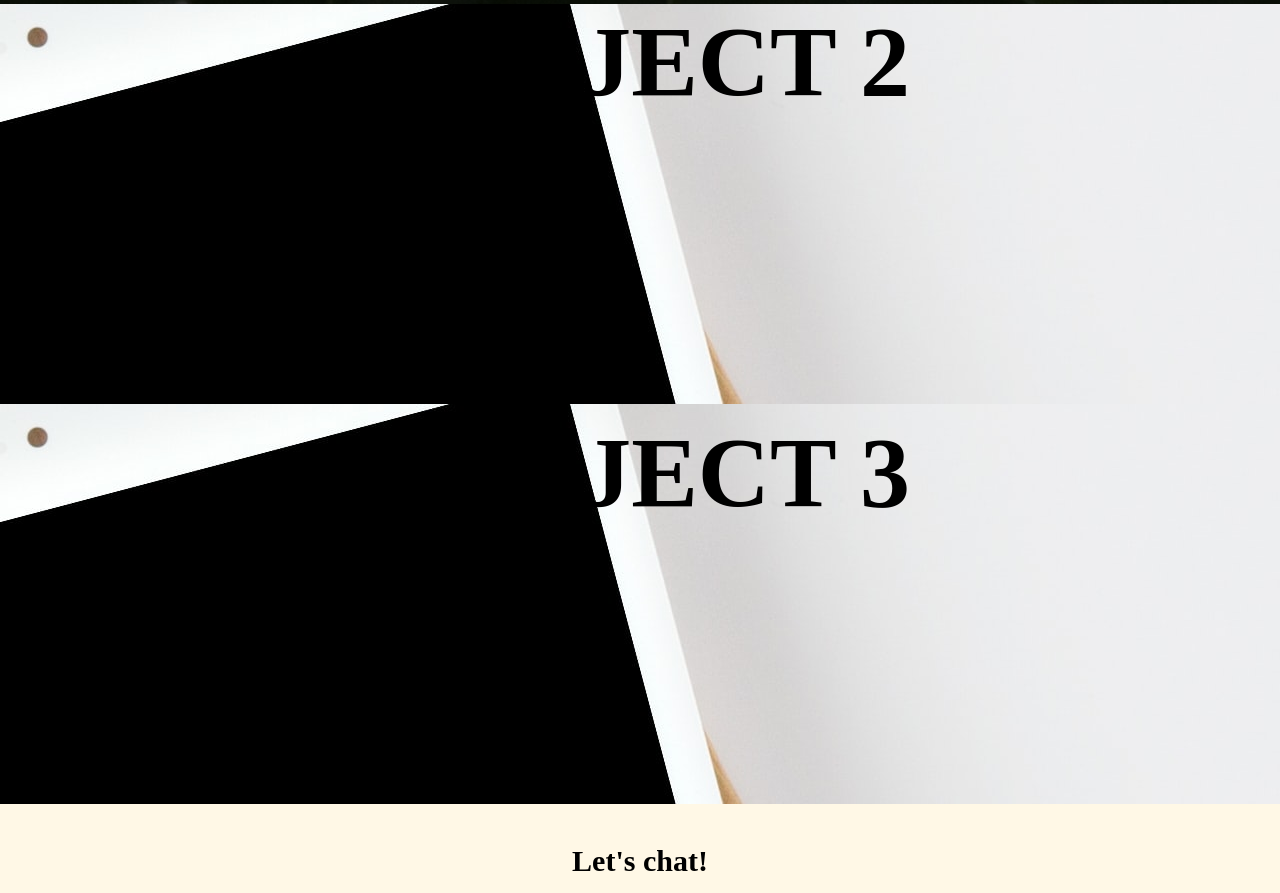
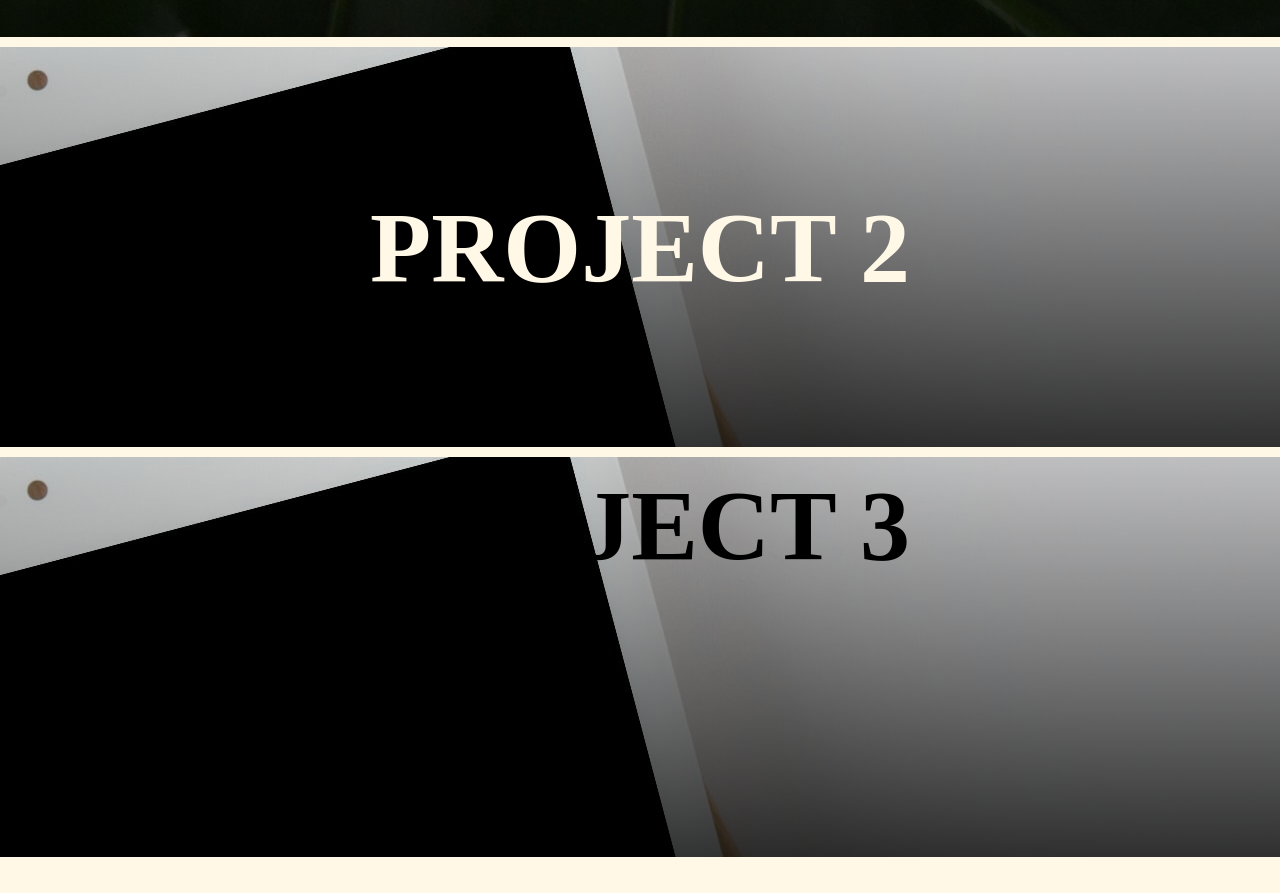
Before and after one commit to dominikacookies/personal_portfolio, a plain HTML site: page index.html in a window 1280 px wide. Shown: the part 1907-2800 px from the top of the page. Drawn offline with Linux system fonts and the light colour scheme.

Commit message:
styled project section

```diff
--- a/assets/css/style.css
+++ b/assets/css/style.css
@@ -72,7 +72,7 @@ main {
 }
 
 .information {
-  font-size: 16px;
+  font-size: 1.8rem;
 }
 
 h1 {
@@ -88,6 +88,7 @@ h2 {
 .about {
   height: 97vh;
   display: flex;
+  flex-wrap: wrap;
   align-items: center;
   padding: 40px;
   border: solid red 3px;
@@ -95,15 +96,17 @@ h2 {
 }
 
 .about__image{
-  width: 42vw;
+  width: 40vw;
   border: solid red 3px;
+  display: inline-block;
   padding: 20px;
   margin-right: 20px;
   border-radius: 50%;
-  @media screen and (max-width: 575px) {
-    width: 100vw;
+}
+
+@media screen and (max-width: 575px)
+  .about__image {width: 100vw;
   }
-}
 
 .about__image--animation {
   animation: slideinfromleft 1s ease-in;
@@ -123,18 +126,19 @@ h2 {
 }
 
 .about__text{
-  width: 50vw;
+  width: 40vw;
   text-align: left;
   border: solid red 3px;
   padding: 20px;
-  @media screen and (max-width: 575px) {
-  width: 100vw;
+  @media screen (max-width: 575px){
+    width: 100vw;
   }
 }
 
 .about__text .information {
   padding-top: 20px;
 }
+
 /* These are styles for the USPs section*/
 .usp {
   padding-top: 20px;
@@ -147,18 +151,16 @@ h2 {
   display: flex;
   flex-wrap: wrap;
   justify-content: space-evenly;
+  align-content: center;
   border: solid;
   padding: 10px;
 }
 
 .usp__article {
-  display: inline-block;
   width: 360px;
   border: solid;
   margin: 15px;
-  @media screen and (max-width: 575px) {
-    width: 100vw;
-    }
+
 }
 
 .usp h2 {
@@ -194,7 +196,6 @@ h2 {
 
 .mainproject__div {
   color: var(--light);
-  border: solid;
   position: absolute;
   top: 50%;
   left: 50%;
@@ -203,13 +204,34 @@ h2 {
 
 
 .project2 {
-  background-image: url("../images/placeholder1.jpg");
+  background-image: linear-gradient(
+      to bottom,
+     rgb(0,0,0,0.2),
+     rgb(0,0,0,0.8)
+     ),
+    url("../images/placeholder1.jpg");
+  background-position: center;
+  height: 50vh;
+  position: relative;
+  margin-top: 1rem;
+  margin-bottom: 1rem;
+}
+
+.project2__div {
+  color: var(--light);
+  position: absolute;
+  top: 50%;
+  left: 50%;
+  transform: translate(-50%,-50%);
+}
+
+.project3 {
+  background-image:  linear-gradient(
+      to bottom,
+     rgb(0,0,0,0.2),
+     rgb(0,0,0,0.8)
+     ),
+  url("../images/placeholder1.jpg");
   background-position: center;
   height: 50vh;
 }
-
-.project3 {
-  background-image: url("../images/placeholder1.jpg");
-  background-position: center;
-  height: 50vh;
-}
--- a/index.html
+++ b/index.html
@@ -6,7 +6,7 @@
     <link rel="stylesheet" href="https://cdnjs.cloudflare.com/ajax/libs/font-awesome/5.15.2/css/all.min.css" />
     <link rel="stylesheet" type="text/css" href="./assets/css/reset.css">
     <link rel="stylesheet" type="text/css" href="./assets/css/style.css">
-    <title>Dominika's portfolio</title>
+    <title>Portfolio ~ Dominika Pietrzak</title>
     <meta
     name="description"
     content="Dominika's portfolio website, showcasing key skills and website projects worked on."
@@ -94,7 +94,7 @@
         <h1>
           Cool things I've worked on.
         </h1>
-        <article class=mainproject> <!— this needs a different class to the later articles in this section —>
+        <article class="mainproject"> <!— this needs a different class to the later articles in this section —>
           <div class=mainproject__div>
             <h2 class="large-text1">
               Horiseon Website
@@ -104,12 +104,14 @@
             </div>
           </div>
         </article>
-        <article class=project2>
-          <h2 class="large-text1">
-            PROJECT 2
-          </h2>
+        <article class="project2">
+          <div class="project2__div">
+            <h2 class="large-text1">
+              PROJECT 2
+            </h2>
+          </div>
         </article>
-        <article class=project3>
+        <article class="project3">
           <img> <!— as background, probs needs to go into css —>
           <h2 class="large-text1">
             PROJECT 3
```
Also changed, not shown: 1 other file.
